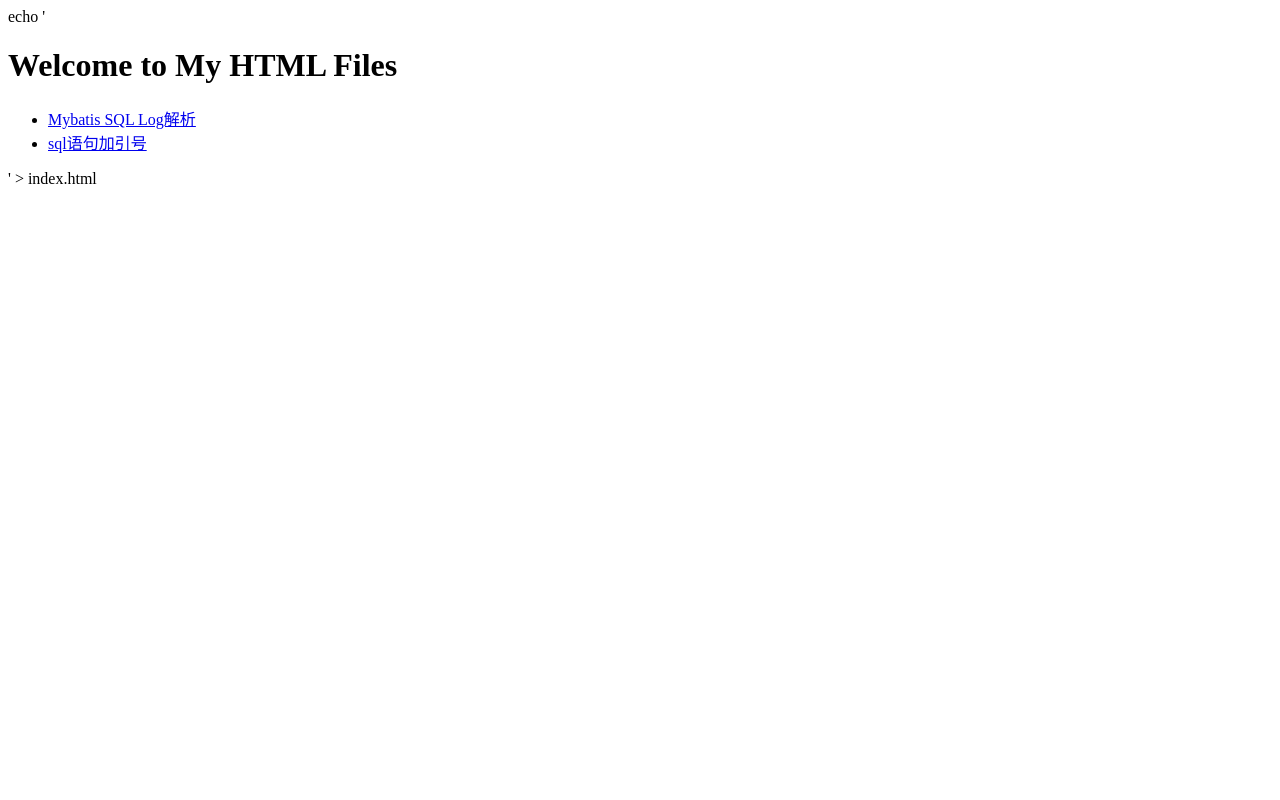
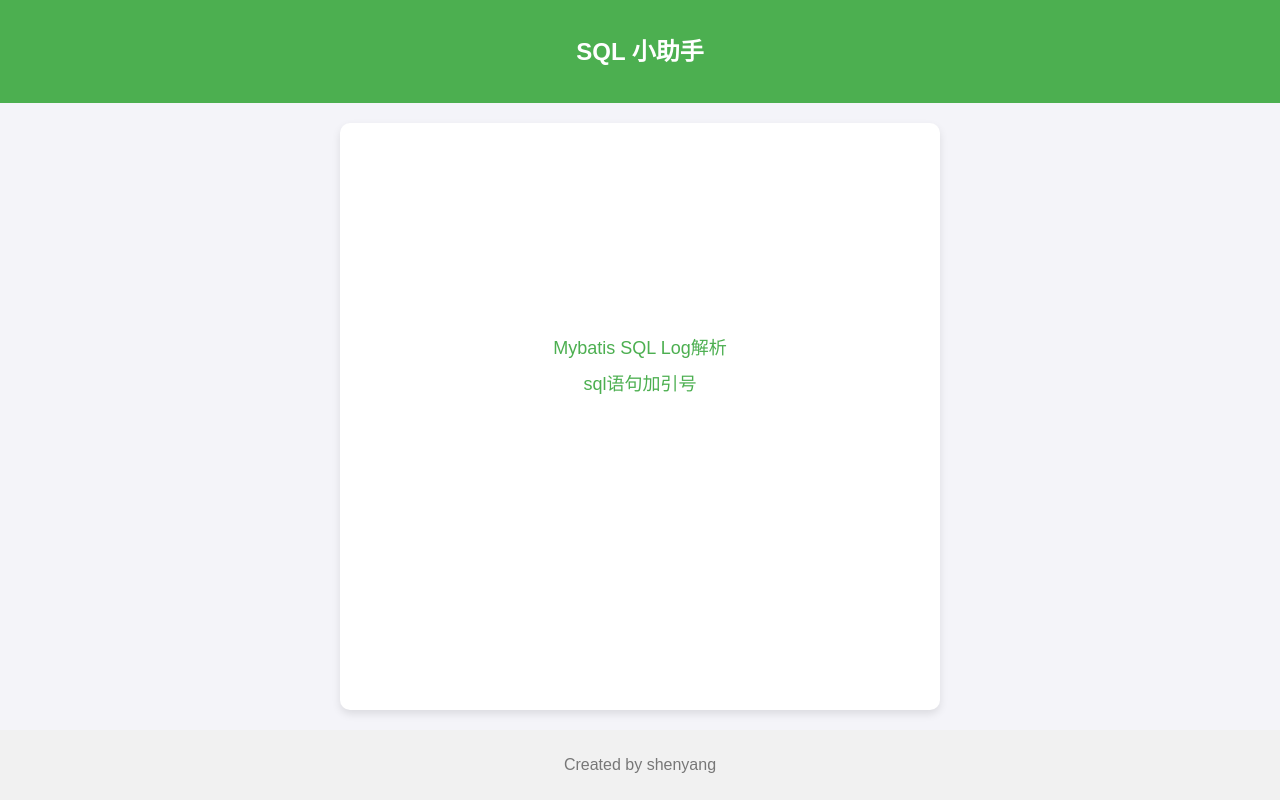
Before and after one commit to 821733497/SQL-Buddy, a plain HTML site: page index.html in a window 1280 px wide. Drawn offline with Linux system fonts and the light colour scheme.

Commit message:
edit index.html

```diff
--- a/index.html
+++ b/index.html
@@ -1,13 +1,77 @@
-echo '<!DOCTYPE html>
-<html>
+<!DOCTYPE html>
+<html lang="en">
 <head>
-    <title>My HTML Files</title>
+    <meta charset="UTF-8">
+    <meta name="viewport" content="width=device-width, initial-scale=1.0">
+    <title>sql格式化工具</title>
+    <style>
+        body {
+            display: flex;
+            flex-direction: column;
+            min-height: 100vh;
+            margin: 0;
+            font-family: Arial, sans-serif;
+            background-color: #f4f4f9;
+            color: #333;
+        }
+        header {
+            background-color: #4CAF50;
+            color: white;
+            text-align: center;
+            padding: 1em 0;
+        }
+        main {
+            flex: 1;
+            margin: 20px auto;
+            width: 200px;
+            max-width: 100%;
+            background: white;
+            padding: 200px;
+            border-radius: 10px;
+            box-shadow: 0 4px 8px rgba(0, 0, 0, 0.1);
+            text-align: center;
+            overflow: auto; /* 添加滚动条 */
+        }
+        h1 {
+            font-size: 24px;
+            margin-bottom: 20px;
+        }
+        ul {
+            list-style-type: none;
+            padding: 0;
+            margin: 0;
+        }
+        li {
+            margin: 10px 0;
+        }
+        a {
+            text-decoration: none;
+            color: #4CAF50;
+            font-size: 18px;
+        }
+        a:hover {
+            text-decoration: underline;
+        }
+        footer {
+            text-align: center;
+            padding: 10px 0;
+            background-color: #f1f1f1;
+            color: #777;
+        }
+    </style>
 </head>
 <body>
-    <h1>Welcome to My HTML Files</h1>
-    <ul>
-        <li><a href="Mybatis SQL Log解析.html">Mybatis SQL Log解析</a></li>
-        <li><a href="sql语句加引号.html">sql语句加引号</a></li>
-    </ul>
+    <header>
+        <h1>SQL 小助手 </h1>
+    </header>
+    <main>
+        <ul>
+            <li><a href="Mybatis SQL Log解析.html">Mybatis SQL Log解析</a></li>
+            <li><a href="sql语句加引号.html">sql语句加引号</a></li>
+        </ul>
+    </main>
+    <footer>
+        <p>Created by shenyang</p>
+    </footer>
 </body>
-</html>' > index.html
+</html>
```
